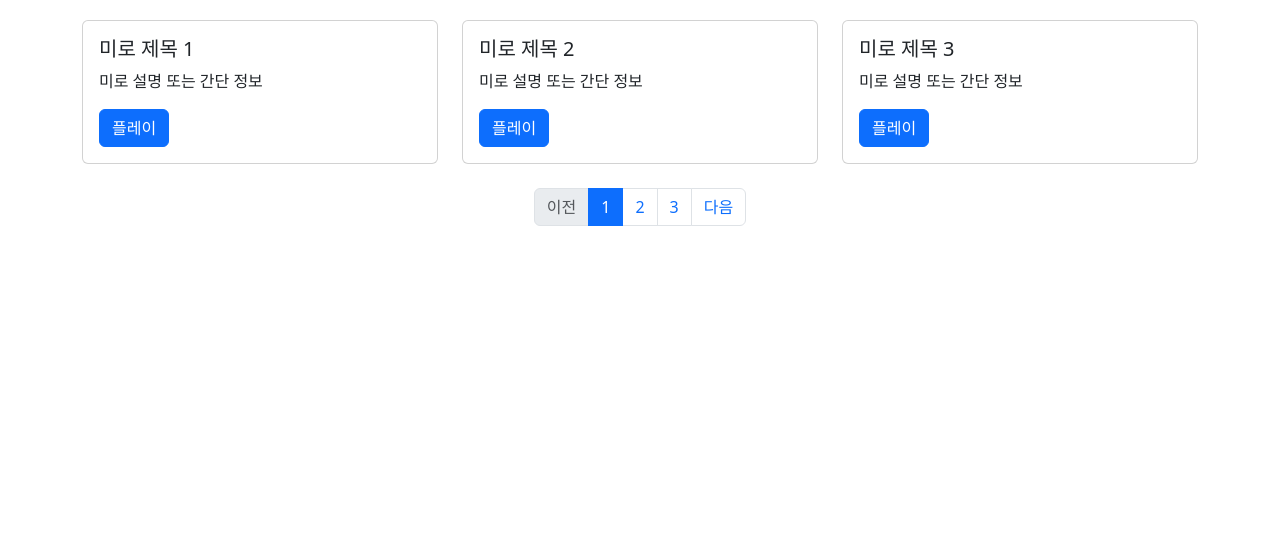
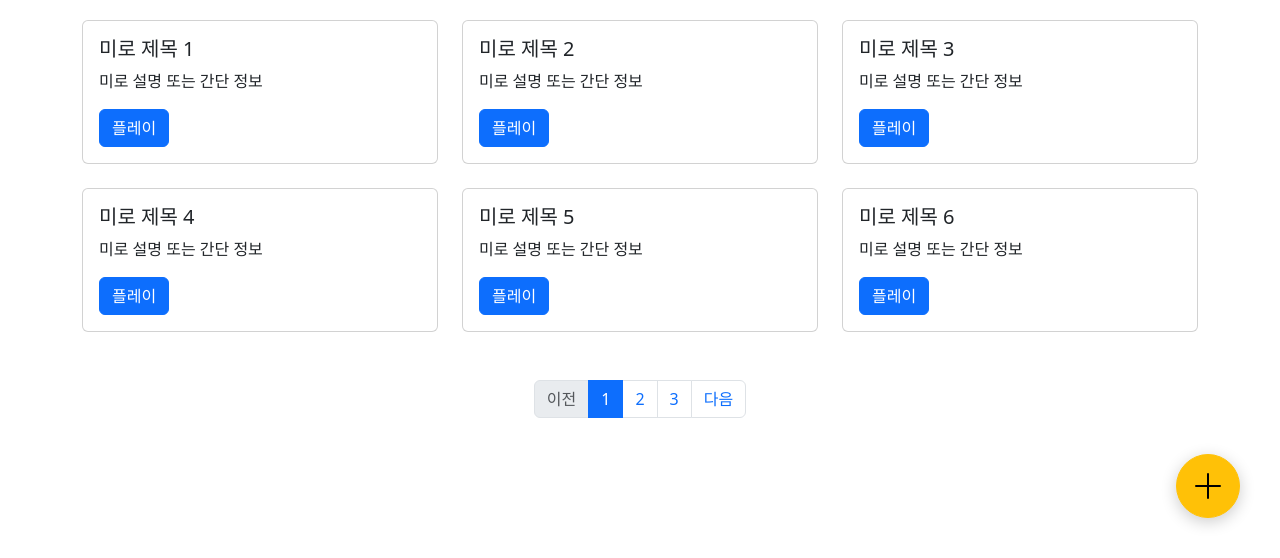
Before and after one commit to GiTae-Kim-kr/GiTae-Kim-kr, a Flask app: template MazeShare/templates/index.html in a window 1280 px wide. Shown: the part 242-800 px from the top of the page. Run offline with Flask 3, Linux system fonts and the light colour scheme; the template is opened without the code that fills it, so the values that code supplies are empty; parts of the project's set-up code (start-up, migrations or seed data) failed here and were passed over.

Commit message:
Update index.html

```diff
--- a/MazeShare/templates/index.html
+++ b/MazeShare/templates/index.html
@@ -5,6 +5,23 @@
     <title>MazeShare</title>
     <!-- Bootstrap 5 CSS CDN -->
     <link href="https://cdn.jsdelivr.net/npm/bootstrap@5.3.0/dist/css/bootstrap.min.css" rel="stylesheet">
+    <style>
+        /* 오른쪽 하단 고정 미로 생성 버튼 */
+        .fab-create-maze {
+            position: fixed;
+            right: 40px;
+            bottom: 40px;
+            z-index: 999;
+            width: 64px;
+            height: 64px;
+            border-radius: 50%;
+            font-size: 2rem;
+            display: flex;
+            align-items: center;
+            justify-content: center;
+            box-shadow: 0 4px 16px rgba(0,0,0,0.2);
+        }
+    </style>
 </head>
 <body>
     <!-- 네비게이션 바 -->
@@ -46,9 +63,8 @@
             </div>
         </div>
 
-        <!-- 미로 카드 리스트 -->
+        <!-- 미로 카드 리스트 (예시 6개로 2줄 보이게) -->
         <div class="row row-cols-1 row-cols-md-3 g-4">
-            <!-- 예시 카드 1 -->
             <div class="col">
                 <div class="card h-100">
                     <div class="card-body">
@@ -58,7 +74,6 @@
                     </div>
                 </div>
             </div>
-            <!-- 예시 카드 2 -->
             <div class="col">
                 <div class="card h-100">
                     <div class="card-body">
@@ -68,7 +83,6 @@
                     </div>
                 </div>
             </div>
-            <!-- 예시 카드 3 -->
             <div class="col">
                 <div class="card h-100">
                     <div class="card-body">
@@ -78,11 +92,37 @@
                     </div>
                 </div>
             </div>
-            <!-- ...미로 카드가 계속 추가될 수 있음... -->
+            <div class="col">
+                <div class="card h-100">
+                    <div class="card-body">
+                        <h5 class="card-title">미로 제목 4</h5>
+                        <p class="card-text">미로 설명 또는 간단 정보</p>
+                        <a href="#" class="btn btn-primary">플레이</a>
+                    </div>
+                </div>
+            </div>
+            <div class="col">
+                <div class="card h-100">
+                    <div class="card-body">
+                        <h5 class="card-title">미로 제목 5</h5>
+                        <p class="card-text">미로 설명 또는 간단 정보</p>
+                        <a href="#" class="btn btn-primary">플레이</a>
+                    </div>
+                </div>
+            </div>
+            <div class="col">
+                <div class="card h-100">
+                    <div class="card-body">
+                        <h5 class="card-title">미로 제목 6</h5>
+                        <p class="card-text">미로 설명 또는 간단 정보</p>
+                        <a href="#" class="btn btn-primary">플레이</a>
+                    </div>
+                </div>
+            </div>
         </div>
 
-        <!-- 페이지네이션 -->
-        <nav aria-label="미로 페이지네이션" class="mt-4">
+        <!-- 페이지네이션 (아래쪽에 충분한 여백) -->
+        <nav aria-label="미로 페이지네이션" class="mt-5 mb-5">
           <ul class="pagination justify-content-center">
             <li class="page-item disabled">
               <a class="page-link" href="#" tabindex="-1">이전</a>
@@ -97,7 +137,14 @@
         </nav>
     </div>
 
-    <!-- Bootstrap JS (필요시) -->
+    <!-- 오른쪽 하단 미로 생성 플로팅 버튼 -->
+    <a href="/create_maze" class="btn btn-warning fab-create-maze" title="미로 생성">
+        <svg xmlns="http://www.w3.org/2000/svg" width="32" height="32" fill="currentColor" class="bi bi-plus-lg" viewBox="0 0 16 16">
+          <path d="M8 1.5a.5.5 0 0 1 .5.5v5.5H14a.5.5 0 0 1 0 1H8.5V14a.5.5 0 0 1-1 0V8.5H2a.5.5 0 0 1 0-1h5.5V2a.5.5 0 0 1 .5-.5z"/>
+        </svg>
+    </a>
+
+    <!-- Bootstrap JS -->
     <script src="https://cdn.jsdelivr.net/npm/bootstrap@5.3.0/dist/js/bootstrap.bundle.min.js"></script>
 </body>
 </html>
```
